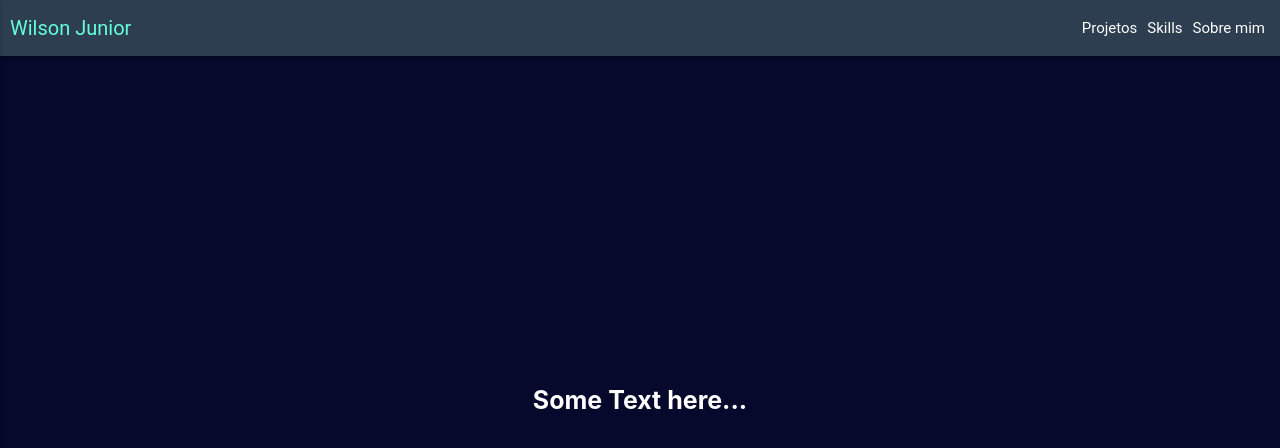
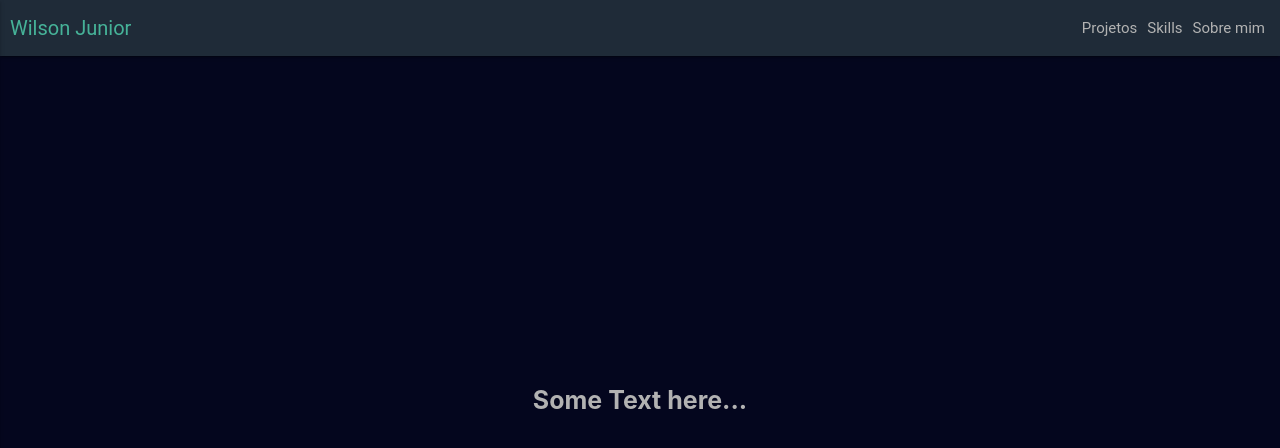
Before and after one commit to wjuniorw/wjuniordev, a Next.js app: page / in a window 1280 px wide. Shown: the top 448 px of the page. Built offline with nearby package versions, Linux system fonts and the light colour scheme.

Commit message:
adding Backdrop component

```diff
--- /dev/null
+++ b/src/components/BackDrop/index.tsx
@@ -0,0 +1,7 @@
+import * as S from './styles'
+
+const BackDrop = ({ closeDrawer }) => (
+  <S.Backdrop onClick={() => closeDrawer()} />
+)
+
+export default BackDrop
--- /dev/null
+++ b/src/components/BackDrop/styles.ts
@@ -0,0 +1,11 @@
+import styled from 'styled-components'
+
+export const Backdrop = styled.div`
+  top: 0;
+  left: 0;
+  width: 100%;
+  z-index: 10;
+  height: 100%;
+  position: fixed;
+  background: rgba(0,0,0, 0.3);
+`
--- a/src/components/index.ts
+++ b/src/components/index.ts
@@ -1,6 +1,7 @@
 
 export { default as Main } from './Main'
 export { default as ToolBar } from './ToolBar'
+export { default as BackDrop } from './BackDrop'
 export { default as SideDrawer } from './SideDrawer'
 export { default as DrawerButton } from './DrawerButton'
 
--- a/src/pages/_app.tsx
+++ b/src/pages/_app.tsx
@@ -6,6 +6,7 @@ import GlobalStyles from 'styles/global'
 import { darkTheme, lightTheme } from 'styles/ThemeConfig'
 
 import { ToolBar, SideDrawer } from 'components'
+import { Backdrop } from 'components/BackDrop/styles'
 
 function MyApp({ Component, pageProps }: AppProps) {
   return (
@@ -24,6 +25,7 @@ function MyApp({ Component, pageProps }: AppProps) {
       <GlobalStyles />
       <ToolBar />
       <SideDrawer show={false} />
+      { <Backdrop /> }
       <Component {...pageProps} />
     </ThemeProvider>
   )
```
